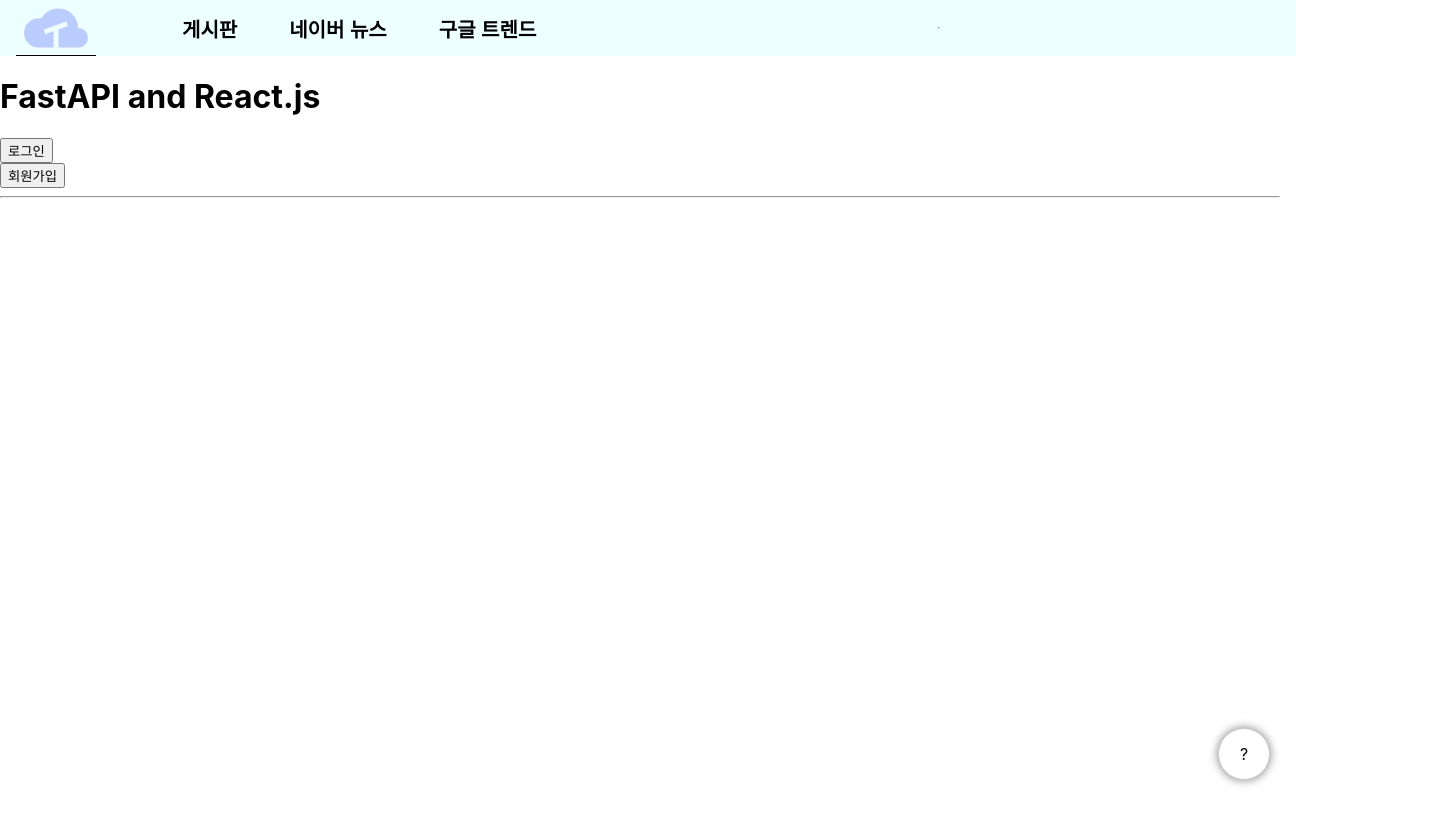
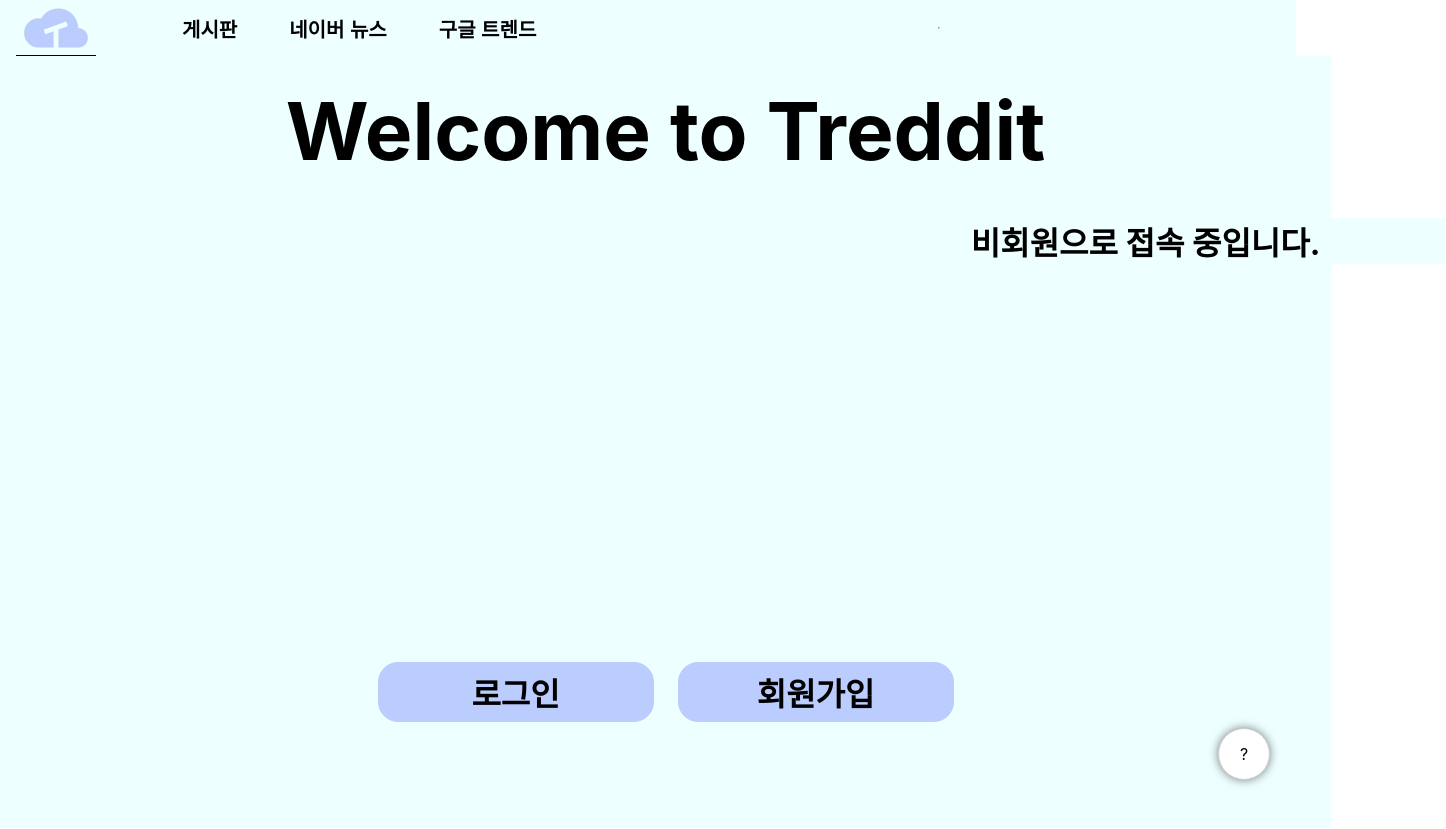
Before and after one commit to tukcomCD2024/KbyC, a React (Create React App) app in the folder frontend/: page / in a window 1280 px wide. Shown: the top 829 px of the page, 1446 px wide, since content can reach past the window. Before the commit the page ends 800 px from the top, so only its background shows below. Built offline with nearby package versions, Linux system fonts and the light colour scheme; no server answers.

Commit message:
Design: Home Page js

```diff
--- a/frontend/src/pages/Home.js
+++ b/frontend/src/pages/Home.js
@@ -1,5 +1,6 @@
 import React, { useEffect, useState } from 'react';
 import { useNavigate } from 'react-router-dom';
+import './Home.css';
 
 function Home() {
   const [data, setData] = useState(null);
@@ -26,25 +27,26 @@ function Home() {
   }
 
   return (
-    <>
-      <div>
-        <h1>FastAPI and React.js</h1>
-        {data && <p>{data.Hello}</p>}
-        {data1 && <p>{data1.Home}</p>}
-      </div>
+      <div className='home-page'>
+        <h1>Welcome to Treddit</h1>
         {localStorage.getItem('access_token') ?
 
         <div>
+          <h2>{localStorage.username} 계정으로 접속 중입니다. </h2>
+          <div className='home-page-button-container'>
             <button onClick={() => navigate('/userinfo')}>회원 정보</button><br/>
-        <button onClick={logout}>로그아웃</button><br />
-        {localStorage.username} 접속 중
+            <button onClick={logout}>로그아웃</button>
+          </div>
         </div> :
 
         <div>
+          <h2>비회원으로 접속 중입니다. </h2>
+          <div className='home-page-button-container'>
             <button onClick={() => navigate('/login')}>로그인</button><br />
             <button onClick={() => navigate('/signup')}>회원가입</button>
+          </div>
         </div>}
-    </>
+      </div>
   );
 }
 
```
Lines whose indentation alone changed are shown as unchanged.
